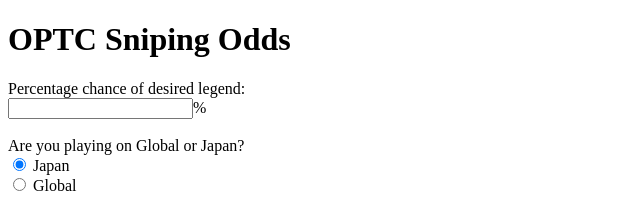
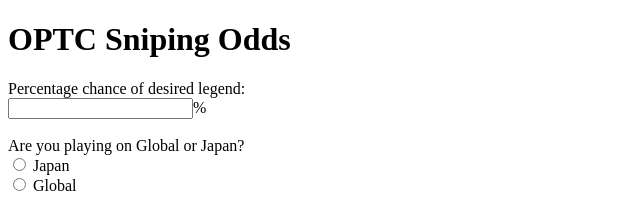
Before and after one commit to Ame/optc-odds, a plain HTML site: page index.html in a window 1280 px wide. Shown: the top 214 px of the page, 0-640 px from the left. Drawn offline with Linux system fonts and the light colour scheme.

Commit message:
Update index.html

```diff
--- a/index.html
+++ b/index.html
@@ -11,8 +11,8 @@
     Percentage chance of desired legend:<br>
     <input type="text" id="chance">%<br><br>
     Are you playing on Global or Japan?<br>
-    <input type="radio" id="server" value=0.04 checked> Japan<br>
-    <input type="radio" id="server" value=0.035> Global<br><br>
+    <input type="radio" name="server" id="server" value=0.04> Japan<br>
+    <input type="radio" name="server" id="server" value=0.035> Global<br><br>
     Current legend rate multiplier:<br>
     <input type="text" id="multiplier" value=1><br><br>
     Number of single pulls (A multi is 11 single pulls):<br>
```
